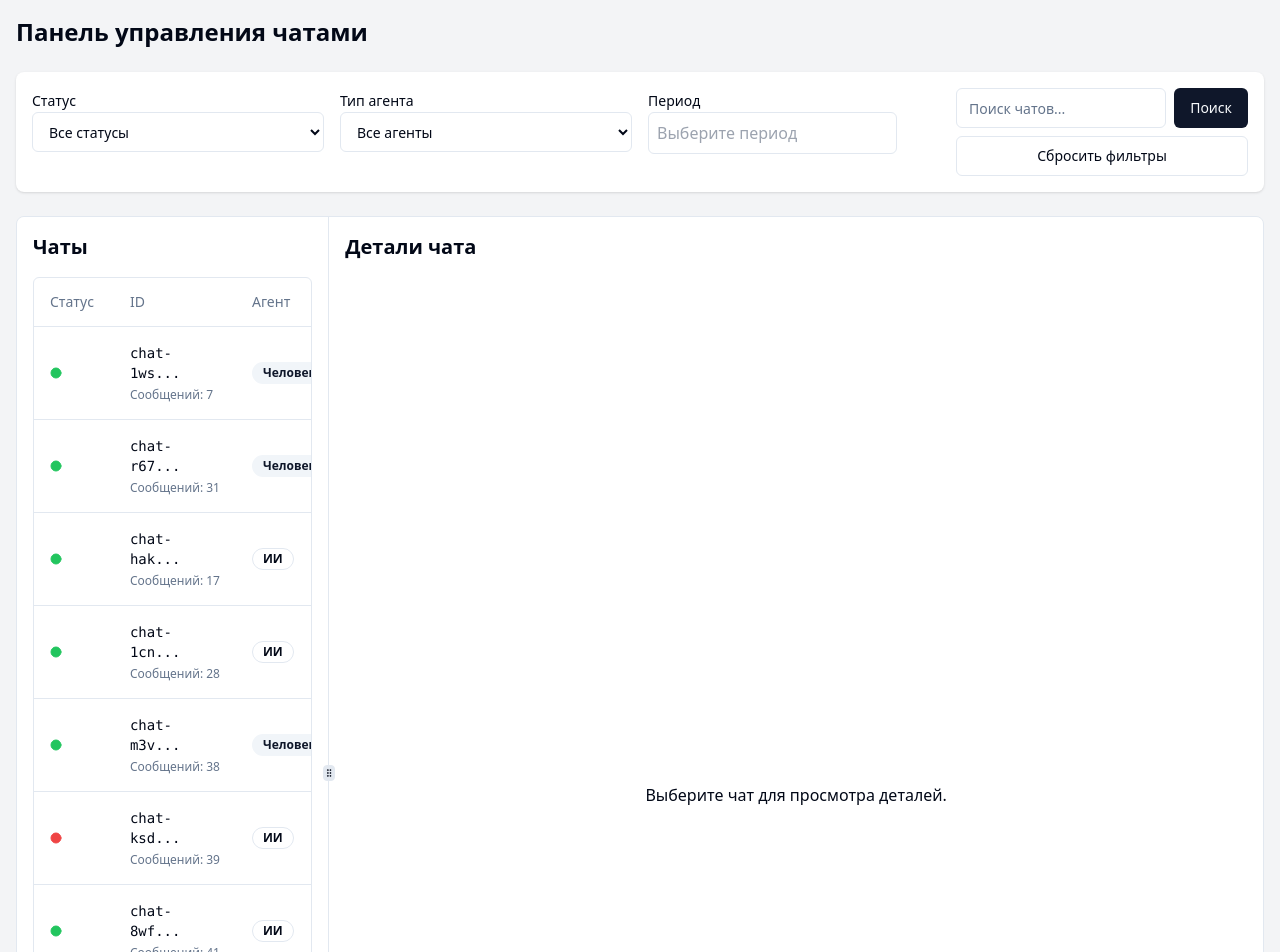
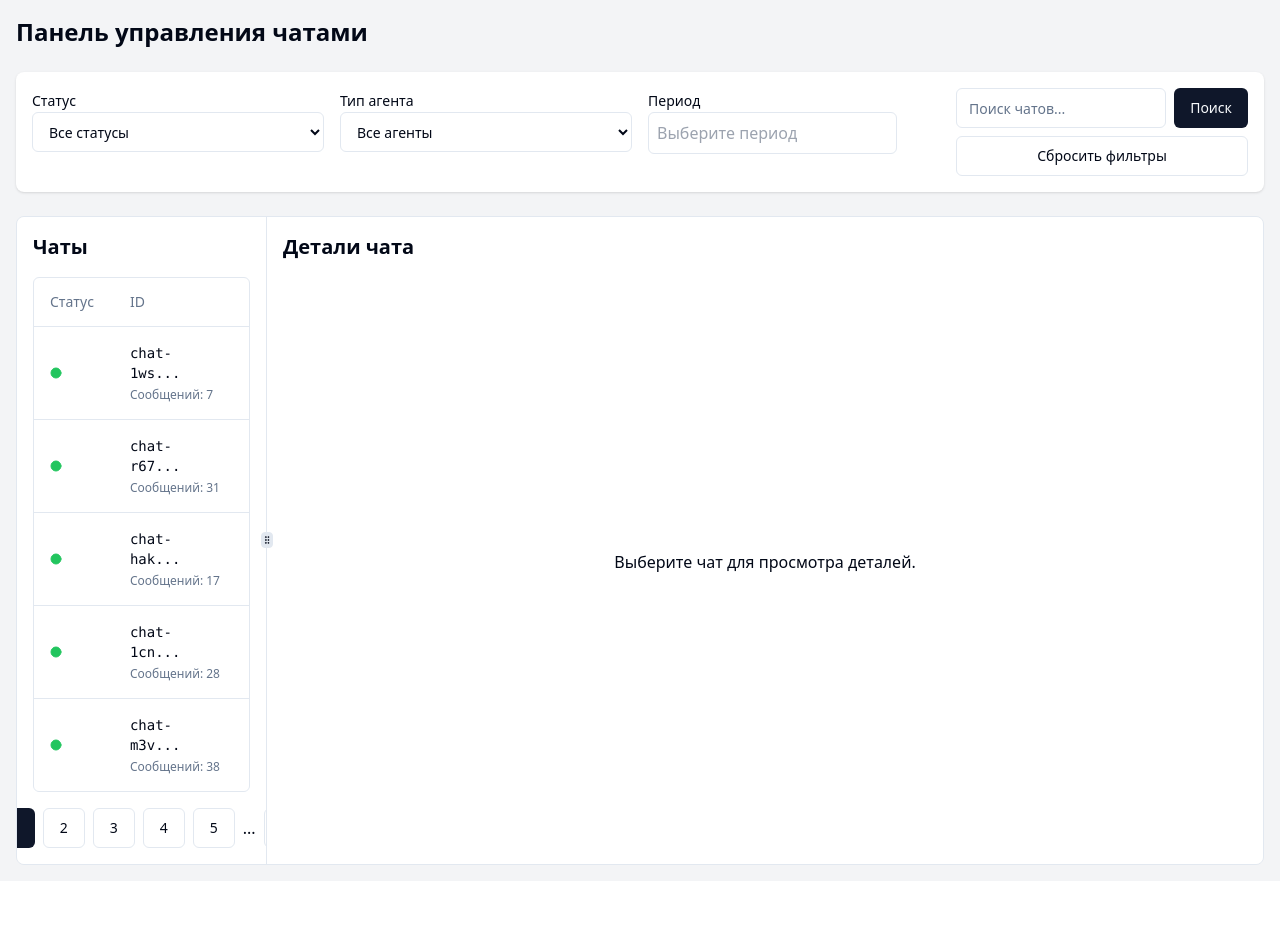
Before and after one commit to fifo033/chat-scribe-vista, a React (Vite) app: page / in a window 1280 px wide. Shown: the top 952 px of the page. After the commit the page ends 881 px from the top, so only its background shows below. Built offline with nearby package versions, Linux system fonts and the light colour scheme.

Commit message:
feat: Implement dark mode and adjust chat list size
- Added dark mode support.
- Reduced the number of displayed chat list items.
- Adjusted the overall height of the site.

```diff
--- a/src/components/chat/Dashboard.tsx
+++ b/src/components/chat/Dashboard.tsx
@@ -1,4 +1,3 @@
-
 import React, { useState, useEffect } from 'react';
 import { useQuery, useQueryClient } from '@tanstack/react-query';
 import { ChatFilter, ChatListItem, ChatDetailResponse } from '@/types/chat';
@@ -22,7 +21,7 @@ const Dashboard: React.FC = () => {
   const queryClient = useQueryClient();
   const [selectedChatId, setSelectedChatId] = useState<number | null>(null);
   const [page, setPage] = useState(1);
-  const [pageSize, setPageSize] = useState(10);
+  const [pageSize] = useState(5);
   const [newMessage, setNewMessage] = useState('');
   const [filters, setFilters] = useState<ChatFilter>({
     waiting: null,
@@ -39,7 +38,6 @@ const Dashboard: React.FC = () => {
   });
   const [connectionStatus, setConnectionStatus] = useState<'connected' | 'disconnected'>('disconnected');
 
-  // Auto-refresh every 5 seconds
   useEffect(() => {
     const interval = setInterval(() => {
       queryClient.invalidateQueries({ queryKey: ['chats'] });
@@ -51,7 +49,6 @@ const Dashboard: React.FC = () => {
     return () => clearInterval(interval);
   }, [queryClient, selectedChatId]);
 
-  // Fetch chat list
   const {
     data: chatListData,
     isLoading: isLoadingChatList,
@@ -68,7 +65,6 @@ const Dashboard: React.FC = () => {
       ),
   });
 
-  // Fetch selected chat details
   const {
     data: chatDetailData,
     isLoading: isLoadingChatDetail,
@@ -82,60 +78,50 @@ const Dashboard: React.FC = () => {
     enabled: !!selectedChatId,
   });
 
-  // Handle chat selection
   const handleChatSelect = (chatId: number) => {
     setSelectedChatId(chatId);
   };
 
-  // Handle filters change
   const handleFilterChange = (newFilters: ChatFilter) => {
     setFilters(newFilters);
-    setPage(1); // Reset to first page
+    setPage(1);
   };
 
-  // Handle search
   const handleSearch = (query: string) => {
     setSearchQuery(query);
-    setPage(1); // Reset to first page
+    setPage(1);
   };
 
-  // Handle take over chat
   const handleTakeOverChat = async () => {
     if (!selectedChatId) return;
 
     try {
       await updateChat(selectedChatId, { waiting: true, ai: false });
 
-      // Invalidate queries to refetch data
       queryClient.invalidateQueries({ queryKey: ['chat', selectedChatId] });
       queryClient.invalidateQueries({ queryKey: ['chats'] });
 
-      // Refetch the current chat
       refetchChatDetail();
     } catch (error) {
       console.error('Failed to take over chat:', error);
     }
   };
 
-  // Handle return to AI
   const handleReturnToAI = async () => {
     if (!selectedChatId) return;
 
     try {
       await updateChat(selectedChatId, { waiting: false, ai: true });
 
-      // Invalidate queries to refetch data
       queryClient.invalidateQueries({ queryKey: ['chat', selectedChatId] });
       queryClient.invalidateQueries({ queryKey: ['chats'] });
 
-      // Refetch the current chat
       refetchChatDetail();
     } catch (error) {
       console.error('Failed to return chat to AI:', error);
     }
   };
 
-  // Handle export chat
   const handleExportChat = async (format: 'json' | 'text') => {
     if (!selectedChatId) return;
 
@@ -151,7 +137,6 @@ const Dashboard: React.FC = () => {
         filename = `chat_${selectedChatId}_export.txt`;
       }
 
-      // Create download link
       const url = URL.createObjectURL(blob);
       const a = document.createElement('a');
       a.href = url;
@@ -165,13 +150,12 @@ const Dashboard: React.FC = () => {
     }
   };
 
-  // Calculate total pages
   const totalPages = Math.ceil((chatListData?.total || 0) / pageSize);
 
   return (
-    <div className="container mx-auto p-4 dark:bg-zinc-900">
+    <div className="container mx-auto p-4 dark:bg-zinc-900 min-h-[calc(100vh-2rem)]">
       <div className="flex justify-between items-center mb-6">
-        <h1 className="text-2xl font-bold">Панель управления чатами</h1>
+        <h1 className="text-2xl font-bold dark:text-white">Панель управления чатами</h1>
       </div>
 
       <FilterPanel
@@ -180,11 +164,10 @@ const Dashboard: React.FC = () => {
         onSearch={handleSearch}
       />
 
-      <ResizablePanelGroup direction="horizontal" className="min-h-[800px] rounded-lg border dark:border-zinc-800">
-        {/* Chat List Panel */}
-        <ResizablePanel defaultSize={25} minSize={20}>
+      <ResizablePanelGroup direction="horizontal" className="min-h-[600px] rounded-lg border dark:border-zinc-800">
+        <ResizablePanel defaultSize={20} minSize={15}>
           <div className="h-full p-4 bg-background dark:bg-zinc-900">
-            <h2 className="text-xl font-semibold mb-4">Чаты</h2>
+            <h2 className="text-xl font-semibold mb-4 dark:text-white">Чаты</h2>
             <ChatList
               chats={chatListData?.chats || []}
               isLoading={isLoadingChatList}
@@ -194,7 +177,7 @@ const Dashboard: React.FC = () => {
             <div className="mt-4">
               <Pagination
                 currentPage={page}
-                totalPages={Math.ceil((chatListData?.total || 0) / pageSize)}
+                totalPages={totalPages}
                 onPageChange={setPage}
               />
             </div>
@@ -203,8 +186,7 @@ const Dashboard: React.FC = () => {
 
         <ResizableHandle withHandle />
 
-        {/* Chat Detail Panel */}
-        <ResizablePanel defaultSize={75}>
+        <ResizablePanel defaultSize={80}>
           <div className="h-full p-4 bg-background dark:bg-zinc-900 flex flex-col">
             <h2 className="text-xl font-semibold mb-4">Детали чата</h2>
             {selectedChatId ? (
--- a/src/pages/Index.tsx
+++ b/src/pages/Index.tsx
@@ -3,7 +3,7 @@ import Dashboard from '@/components/chat/Dashboard';
 
 const Index = () => {
   return (
-    <div className="min-h-screen bg-gray-100 dark:bg-zinc-950">
+    <div className="min-h-screen bg-gray-100 dark:bg-zinc-950 overflow-hidden">
       <Dashboard />
     </div>
   );
```
